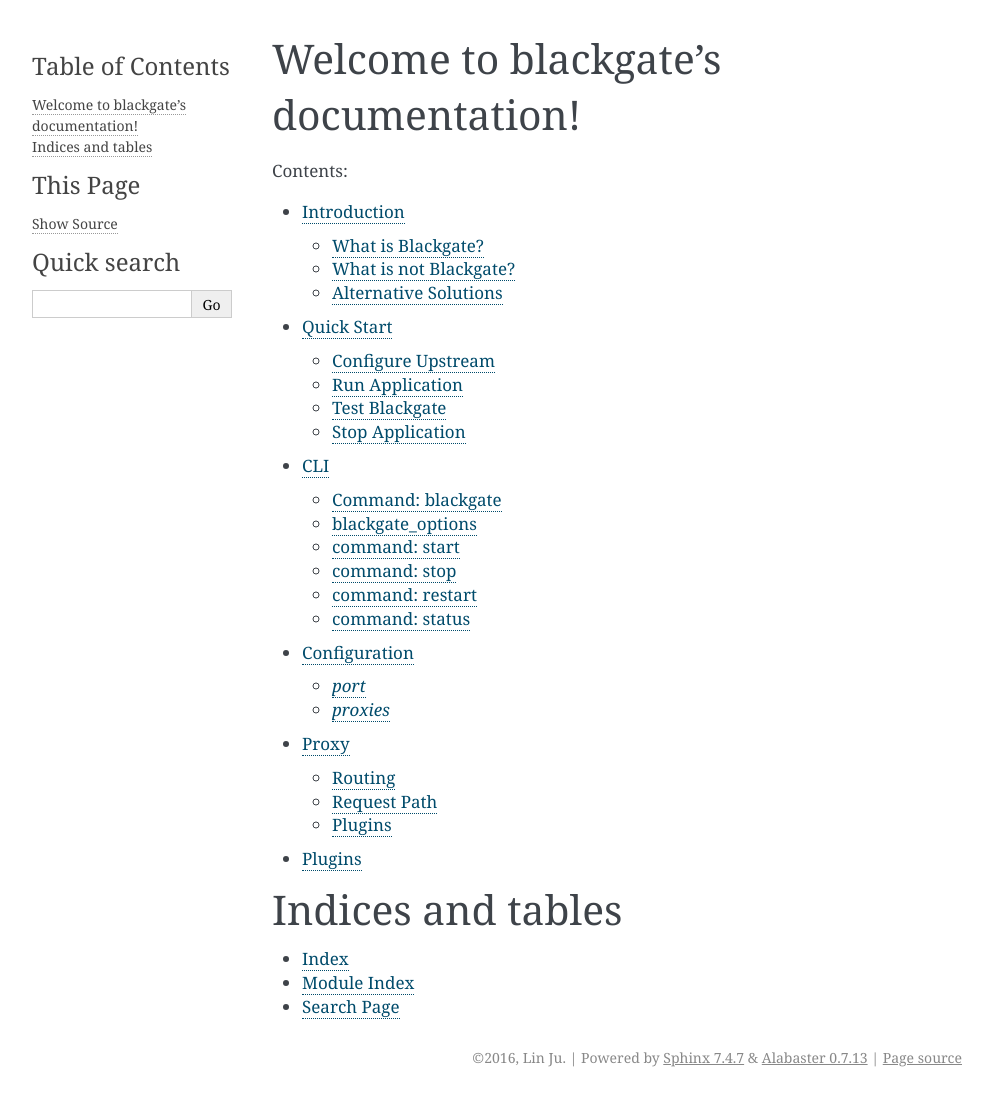
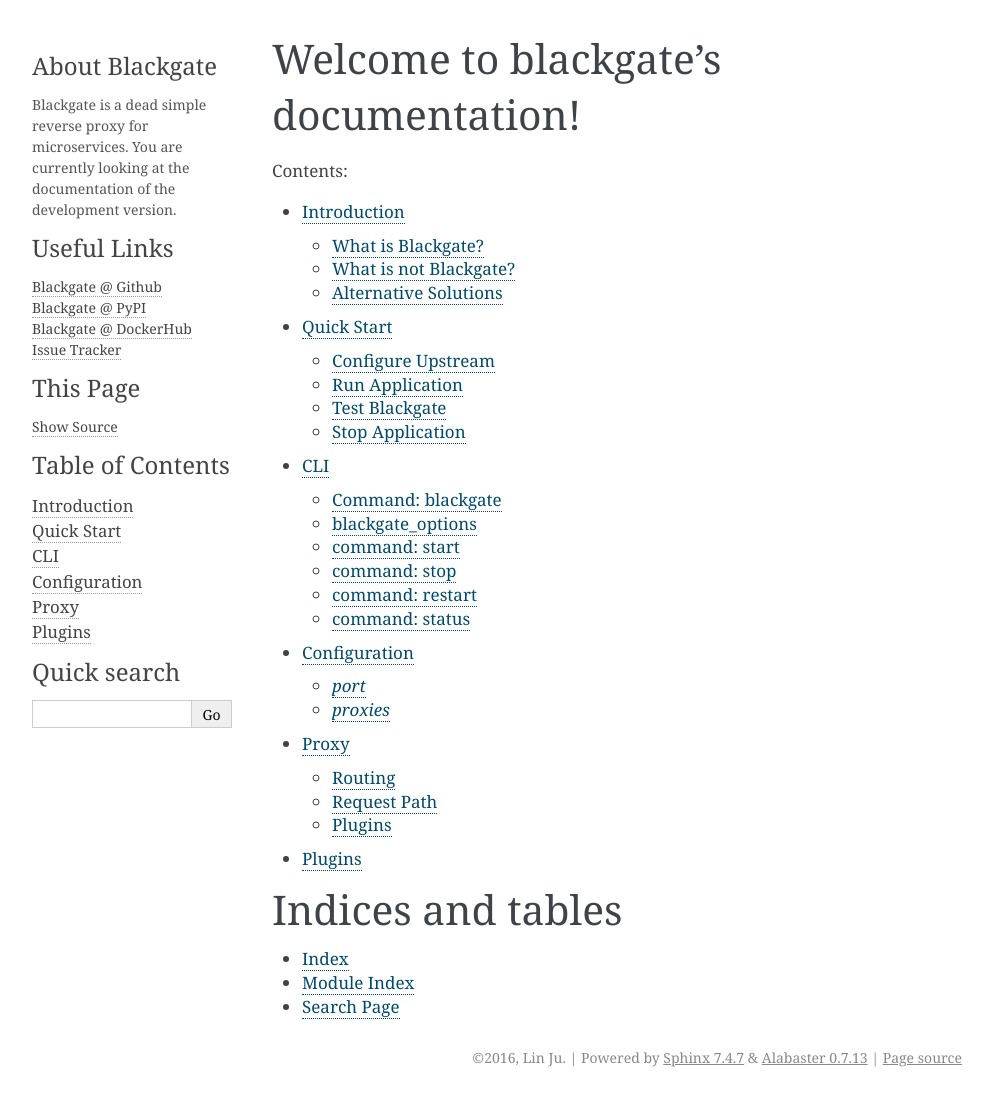
Before and after one commit to soasme/blackgate, a Sphinx documentation site: the page built from docs/index.rst, in a window 1280 px wide. Shown: the whole page, without its empty margins (148-1140 px from the left). Built offline with Sphinx 7.4.7, drawn with Linux system fonts in a browser that asks for light colours.

Commit message:
add sidebars.

```diff
--- /dev/null
+++ b/docs/_templates/sidebarintro.html
@@ -0,0 +1,12 @@
+<h3>About Blackgate</h3>
+<p>
+  Blackgate is a dead simple reverse proxy for microservices. You are currently
+  looking at the documentation of the development version.
+</p>
+<h3>Useful Links</h3>
+<ul>
+  <li><a href="https://github.com/soasme/blackgate">Blackgate @ Github</a></li>
+  <li><a href="https://pypi.python.org/pypi/blackgate">Blackgate @ PyPI</a></li>
+  <li><a href="https://hub.docker.com/r/soasme/blackgate/">Blackgate @ DockerHub</a></li>
+  <li><a href="http://github.com/soasme/blackgate/issues">Issue Tracker</a></li>
+</ul>
--- a/docs/conf.py
+++ b/docs/conf.py
@@ -156,7 +156,9 @@
 #html_use_smartypants = True
 
 # Custom sidebar templates, maps document names to template names.
-#html_sidebars = {}
+html_sidebars = {
+    '**': ['sidebarintro.html', 'sourcelink.html', 'globaltoc.html', 'relations.html', 'searchbox.html'],
+}
 
 # Additional templates that should be rendered to pages, maps page names to
 # template names.
```
